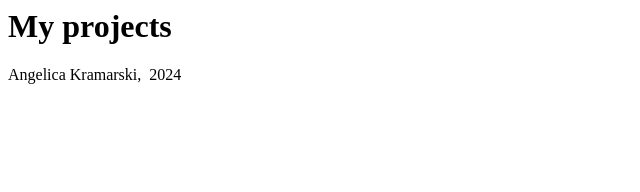
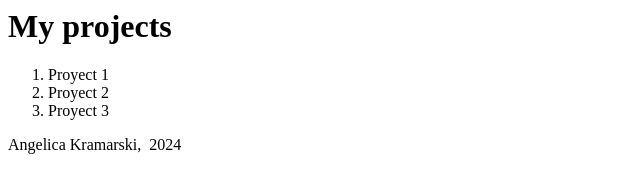
Before and after one commit to akramarski/akramarski.github.io, a plain HTML site: page index.html in a window 1280 px wide. Shown: the whole page, without its empty margins (0-640 px from the left). Drawn offline with Linux system fonts and the light colour scheme.

Commit message:
Update index.html

```diff
--- a/index.html
+++ b/index.html
@@ -7,7 +7,11 @@
             <h1>My projects</h1>
         </head>
         <main>
-
+            <ol>
+                <li><a herf="/manuscript">Proyect 1</a></li>
+                <li><a herf="https:thierusername.github.ip/spread">Proyect 2</a></li>
+                <li><a herf="/binding">Proyect 3</a></li>
+            </ol>
         </main>
        <footer>
         <p> Angelica Kramarski, &nbsp;2024</p>
```
